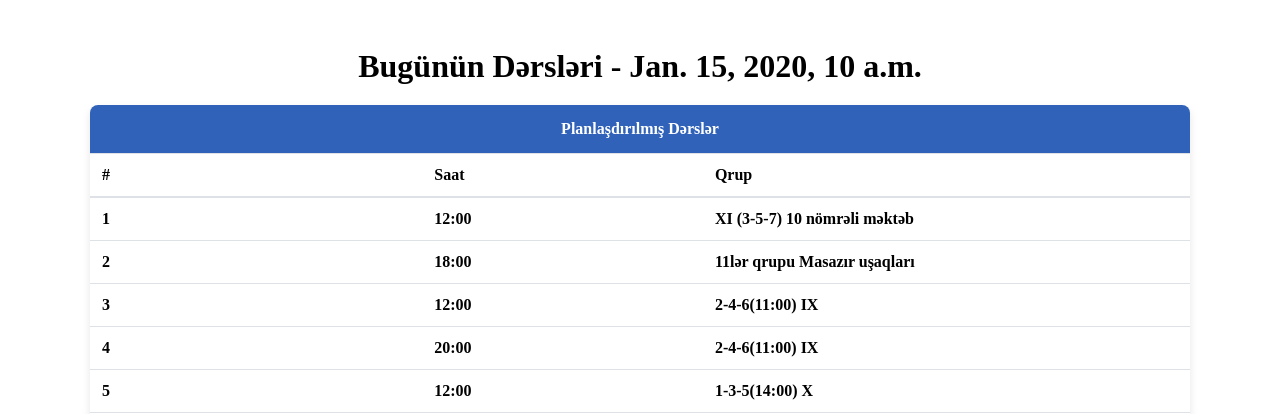
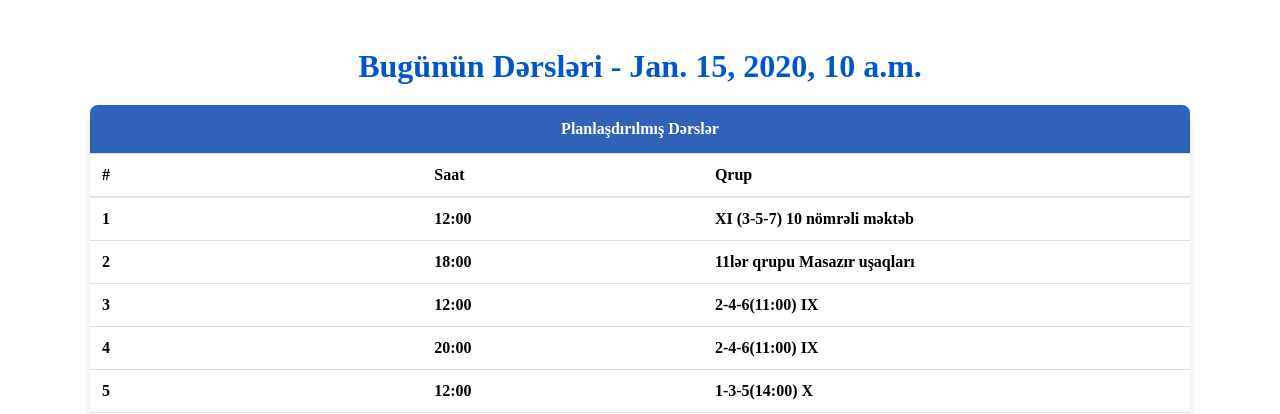
Before and after one commit to SamirAlizada/Tutor, a Django app: template templates/day/daily_list_pdf.html in a window 1280 px wide. Shown: the top 414 px of the page. Run offline with Django 4.2, Linux system fonts and the light colour scheme; data comes from the database, SQL or seed files in the repository; the template is opened without the code that fills it: values that come from a table or form of the project are taken from there, most other values are stand-ins (such as "Sample title", 1, 10 or a date in 2020); parts of the project's set-up code (start-up, migrations or seed data) failed here and were passed over.

```diff
--- a/templates/day/daily_list_pdf.html
+++ b/templates/day/daily_list_pdf.html
@@ -34,6 +34,7 @@
 
         .title-container h1 {
             margin: 0;
+            color: #0057c9;
             font-weight: bold;
         }
 
```
